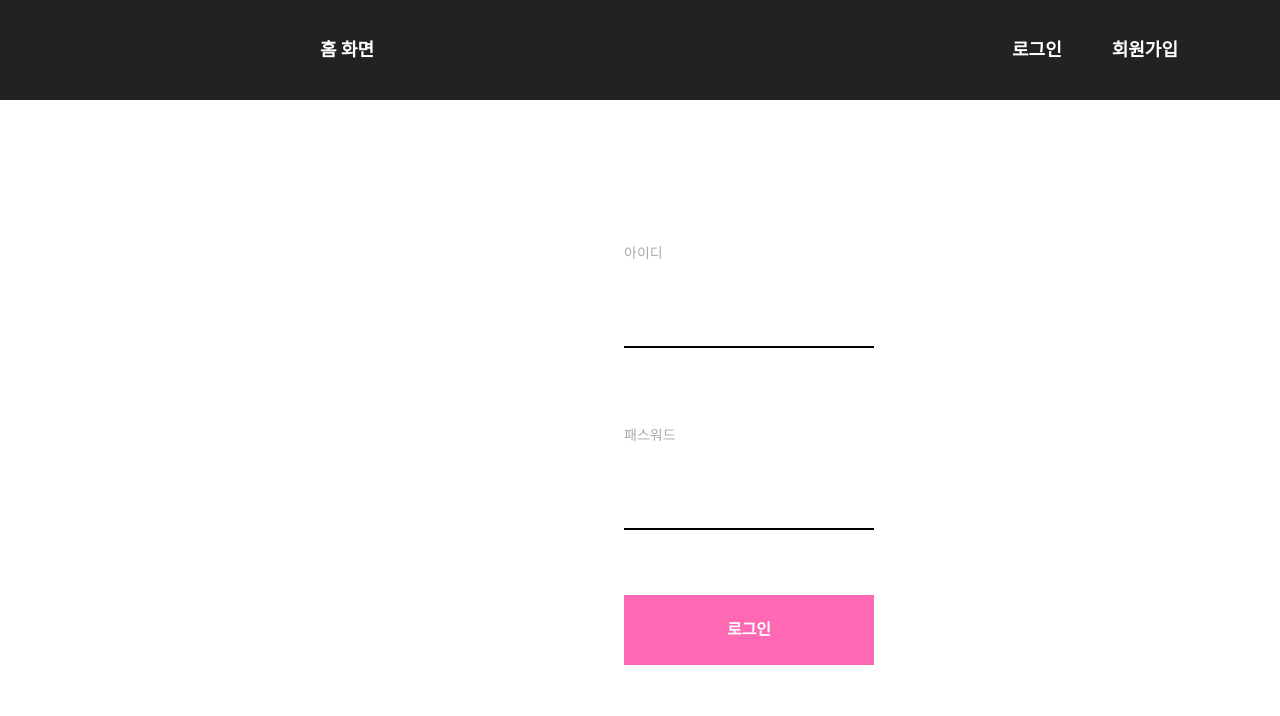
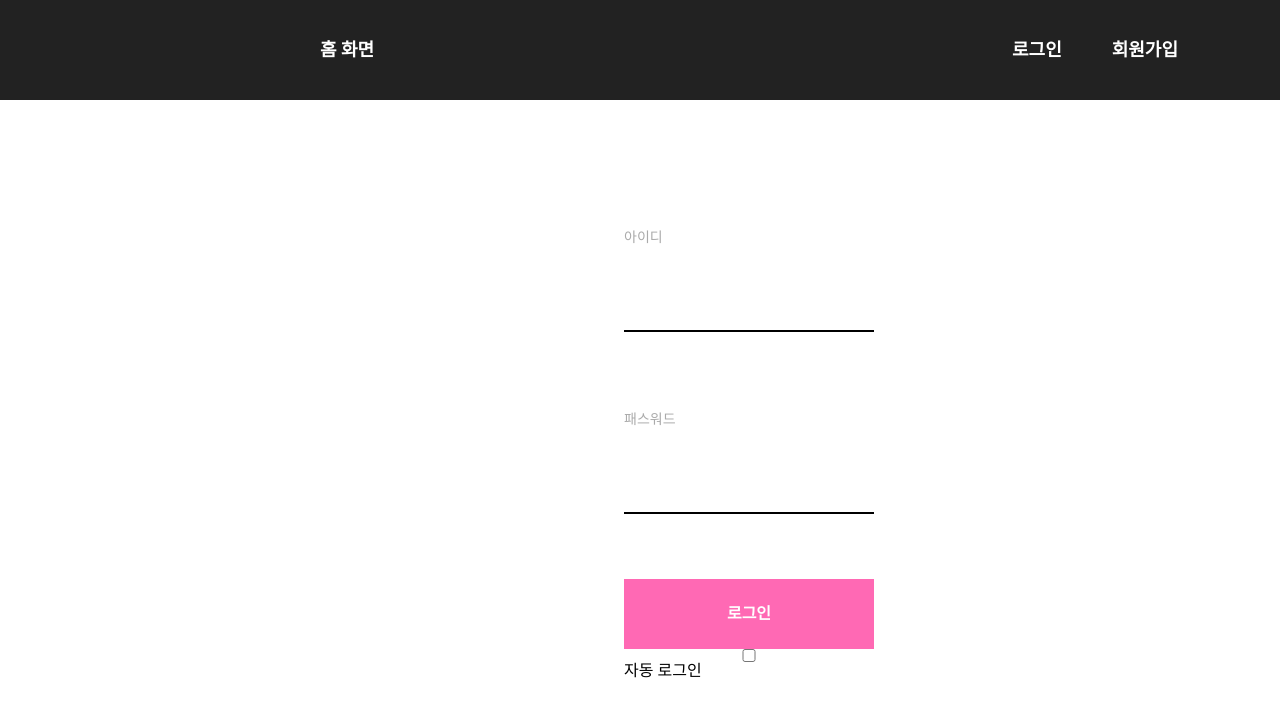
Before and after one commit to code-bebop/some-Login-With-CRUD-WebApp, a React (Create React App) app: page /auth/login in a window 1280 px wide. Shown: the top 716 px of the page. Built offline with nearby package versions, Linux system fonts and the light colour scheme.

Commit message:
자동 로그인 체크박스 추가

```diff
--- a/src/components/AuthForm.tsx
+++ b/src/components/AuthForm.tsx
@@ -85,6 +85,7 @@ const AuthFormBlock = styled.form`
 const AuthForm = () => {
   const [id, setId] = useState<string>("");
   const [password, setPassword] = useState<string>("");
+  const [autoLogin, setAutoLogin] = useState<Boolean>(false);
 
   const { auth } = useParams<{ auth: "login" | "register" }>();
 
@@ -103,7 +104,7 @@ const AuthForm = () => {
       {
         userId: id,
         password,
-        automaticLogin: true,
+        automaticLogin: autoLogin,
       },
       { withCredentials: true }
     );
@@ -128,6 +129,10 @@ const AuthForm = () => {
     );
 
     console.log(response);
+  };
+
+  const onAutoLogin = () => {
+    setAutoLogin(!autoLogin);
   };
 
   if (auth === "register") {
@@ -194,6 +199,14 @@ const AuthForm = () => {
         </div>
 
         <button>로그인</button>
+        <input
+          type="checkbox"
+          name="autoLogin"
+          value="autoLogin"
+          id="autoLogin"
+          onChange={onAutoLogin}
+        />
+        <label htmlFor="autoLogin">자동 로그인</label>
       </AuthFormBlock>
     </AuthFieldset>
   );
```
